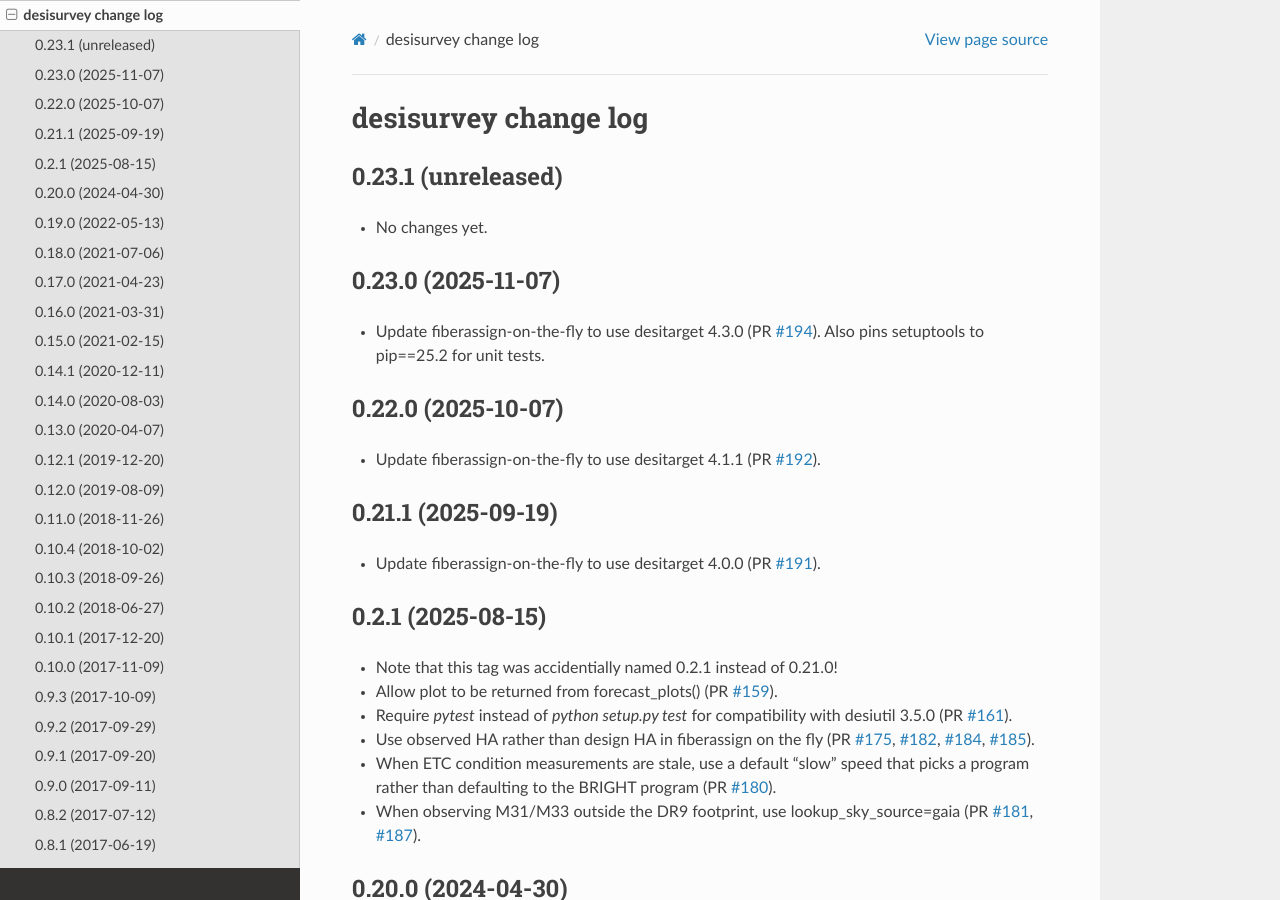
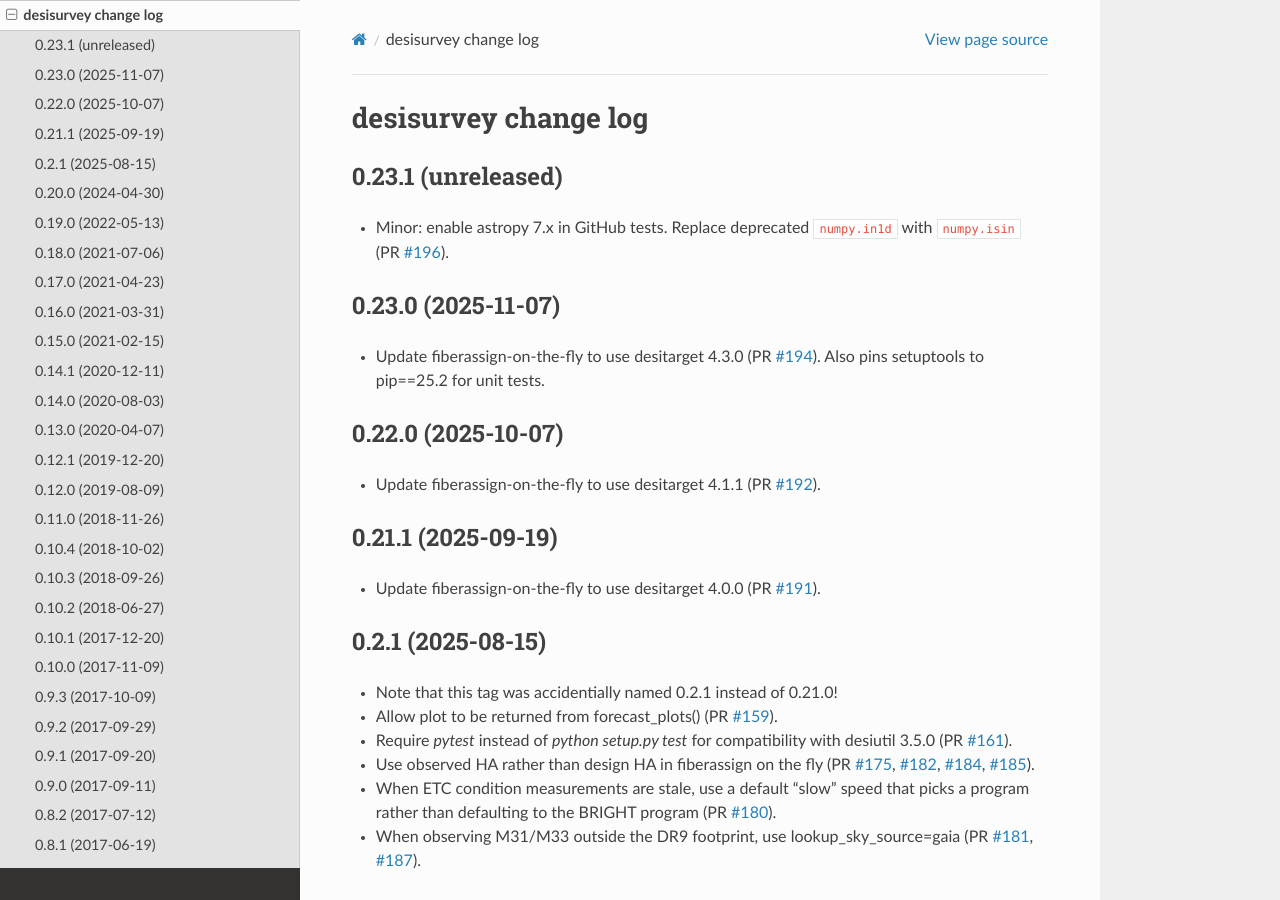
Before and after one commit to desihub/desisurvey, a Sphinx documentation site: the page built from doc/changes.rst, in a window 1280 px wide and 900 px high. Built offline with Sphinx 7.4.7 and the Read the Docs theme 3.1.0, drawn with Linux system fonts in a browser that asks for light colours.

```diff
--- a/doc/changes.rst
+++ b/doc/changes.rst
@@ -5,7 +5,10 @@ desisurvey change log
 0.23.1 (unreleased)
 -------------------
 
-* No changes yet.
+* Minor: enable astropy 7.x in GitHub tests. Replace deprecated ``numpy.in1d``
+  with ``numpy.isin`` (PR `#196`_).
+
+.. _`#196`: https://github.com/desihub/desisurvey/pull/196
 
 0.23.0 (2025-11-07)
 -------------------
--- a/py/desisurvey/_version.py
+++ b/py/desisurvey/_version.py
@@ -1 +1 @@
-__version__ = '0.23.0.dev1265'
+__version__ = '0.23.0.dev1269'
```
